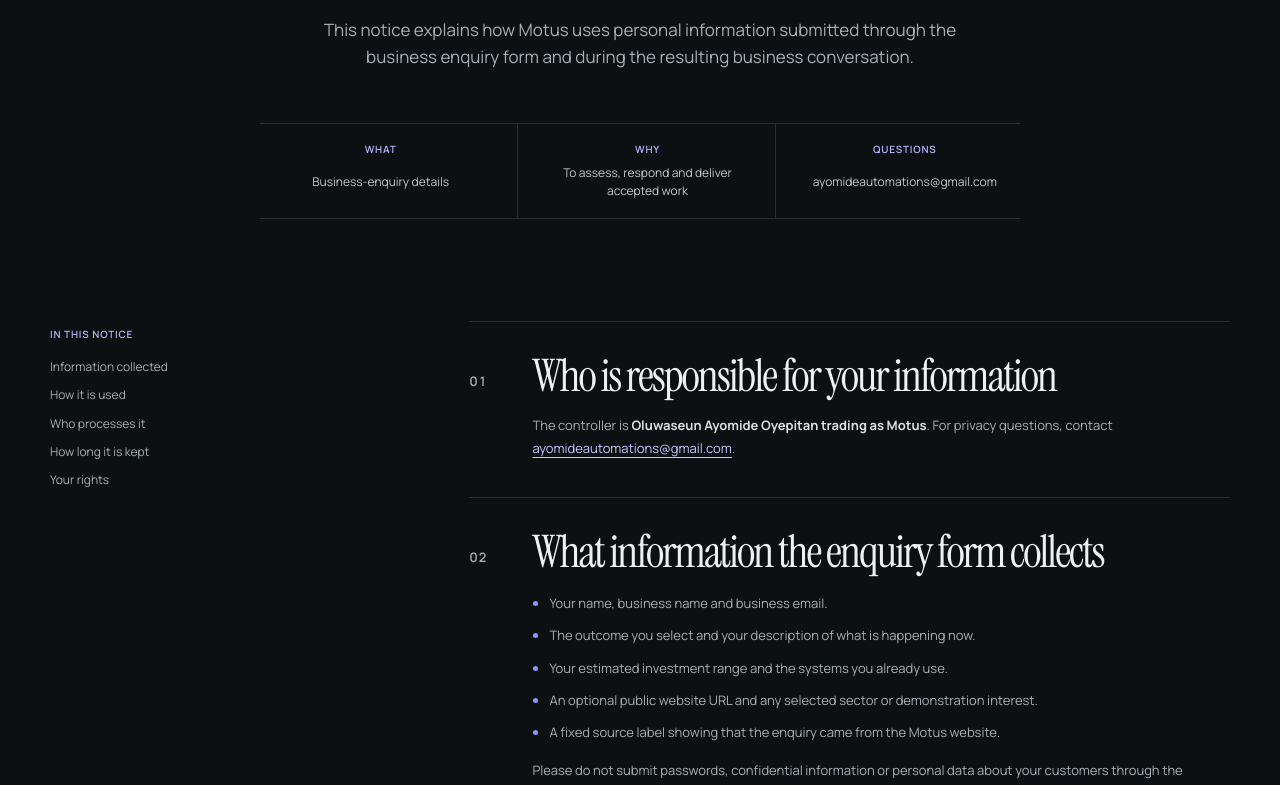
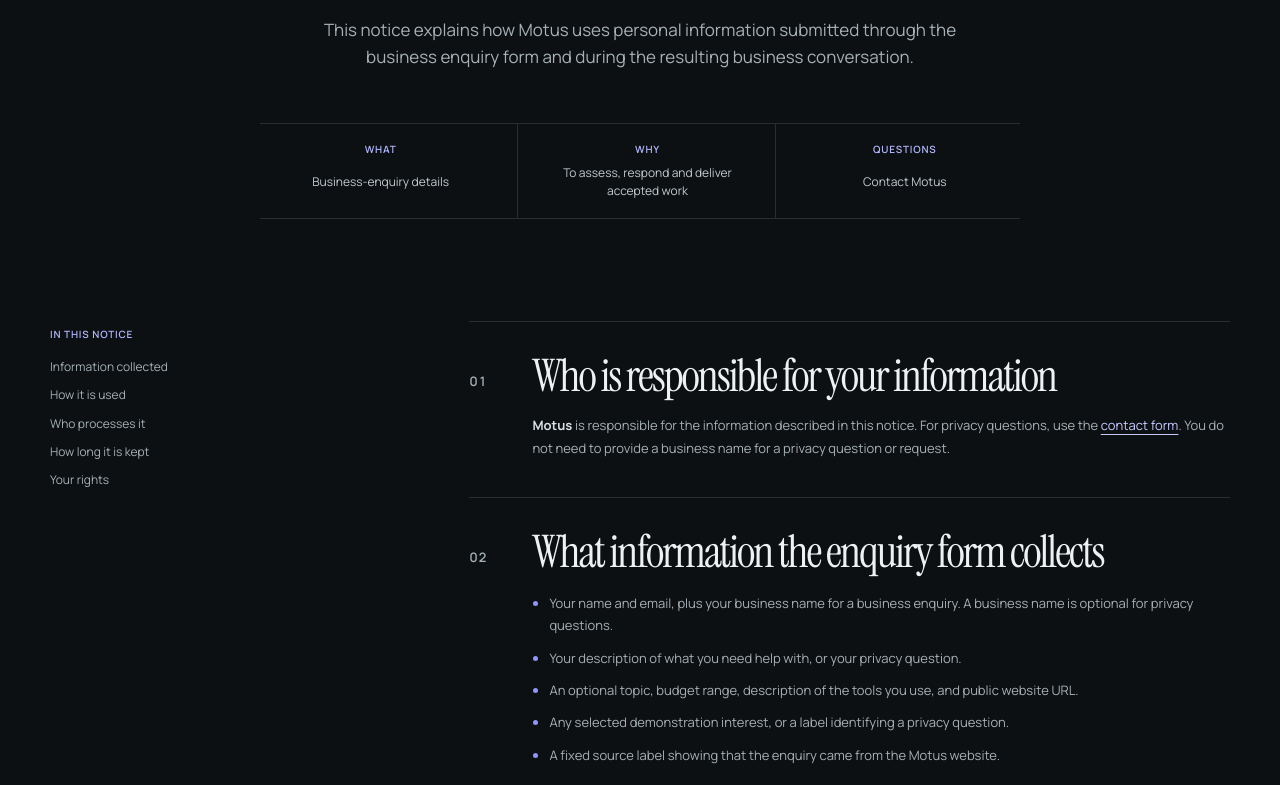
Before and after one commit to Motusai84/motus-agency-site, a Next.js app: page /privacy in a window 1280 px wide. Shown: the part 295-1080 px from the top of the page. Built offline with nearby package versions, Linux system fonts and the light colour scheme; a web font is replaced by a local one.

Commit message:
Use Motus-only identity and align the admin calculator

```diff
--- a/app/layout.tsx
+++ b/app/layout.tsx
@@ -19,7 +19,7 @@
   metadataBase: new URL("https://motusautomation.co.uk"),
   title: "Motus | Websites and tools made for your business",
   description:
-    "Custom websites and business tools for UK small businesses. Make bookings, customer enquiries and everyday work easier. Based in London.",
+    "Custom websites and business tools for UK small businesses. Make bookings, customer enquiries and everyday work easier.",
   alternates: {
     canonical: "/",
   },
@@ -36,7 +36,7 @@
     card: "summary",
     title: "Motus | Websites and tools made for your business",
     description:
-      "Websites and tools made for your business. Based in London, working with UK small businesses.",
+      "Websites and tools made for your business. Built around the needs of UK small businesses.",
   },
   formatDetection: {
     email: false,
--- a/app/privacy/PrivacyHeader.tsx
+++ b/app/privacy/PrivacyHeader.tsx
@@ -23,7 +23,7 @@
       <nav aria-label="Primary navigation">
         <Link id="privacy-nav-home" href="/">Home</Link>
         <Link id="privacy-nav-pricing" href="/#pricing">Pricing</Link>
-        <Link id="privacy-nav-automation" href="/#automation">Automation</Link>
+        <Link id="privacy-nav-automation" href="/#automation">How it works</Link>
         <Link id="privacy-nav-contact" href="/#contact">Contact</Link>
       </nav>
       <div className="header-actions">
--- a/app/privacy/page.tsx
+++ b/app/privacy/page.tsx
@@ -14,7 +14,7 @@
 export default function PrivacyPage() {
   return (
     <main className={`landing-page ${styles.page}`}>
-      <a className={styles.skipLink} href="#main-content">Skip to privacy notice</a>
+      <a id="privacy-skip-link" className={styles.skipLink} href="#main-content">Skip to privacy notice</a>
       <PrivacyHeader />
 
       <div className={styles.content} id="main-content" tabIndex={-1}>
@@ -30,7 +30,7 @@
           <div className={styles.summary} aria-label="Privacy notice summary">
             <p><span>What</span> Business-enquiry details</p>
             <p><span>Why</span> To assess, respond and deliver accepted work</p>
-            <p><span>Questions</span> ayomideautomations@gmail.com</p>
+            <p><span>Questions</span> <Link id="privacy-summary-contact-link" href="/?privacy=1#contact">Contact Motus</Link></p>
           </div>
         </header>
 
@@ -50,8 +50,9 @@
               <div>
                 <h2>Who is responsible for your information</h2>
                 <p>
-                  The controller is <strong>Oluwaseun Ayomide Oyepitan trading as Motus</strong>. For privacy
-                  questions, contact <a href="mailto:ayomideautomations@gmail.com">ayomideautomations@gmail.com</a>.
+                  <strong>Motus</strong> is responsible for the information described in this notice. For privacy
+                  questions, use the <Link id="privacy-responsible-contact-link" href="/?privacy=1#contact">contact form</Link>.
+                  You do not need to provide a business name for a privacy question or request.
                 </p>
               </div>
             </section>
@@ -61,10 +62,10 @@
               <div>
                 <h2>What information the enquiry form collects</h2>
                 <ul>
-                  <li>Your name, business name and business email.</li>
-                  <li>The outcome you select and your description of what is happening now.</li>
-                  <li>Your estimated investment range and the systems you already use.</li>
-                  <li>An optional public website URL and any selected sector or demonstration interest.</li>
+                  <li>Your name and email, plus your business name for a business enquiry. A business name is optional for privacy questions.</li>
+                  <li>Your description of what you need help with, or your privacy question.</li>
+                  <li>An optional topic, budget range, description of the tools you use, and public website URL.</li>
+                  <li>Any selected demonstration interest, or a label identifying a privacy question.</li>
                   <li>A fixed source label showing that the enquiry came from the Motus website.</li>
                 </ul>
                 <p>
@@ -141,7 +142,7 @@
                 <h2>Your rights</h2>
                 <p>
                   Depending on the circumstances, you may ask for access, correction, deletion, restriction or
-                  portability of your information, or object to its use. Contact Motus using the email above.
+                  portability of your information, or object to its use. Use the <Link id="privacy-rights-contact-link" href="/?privacy=1#contact">privacy contact form</Link> to contact Motus.
                 </p>
                 <p>
                   You can also complain to the{" "}
@@ -192,14 +193,14 @@
         <Link id="privacy-footer-home-link" className="logo" href="/">
           <span aria-hidden="true">✦</span> Motus
         </Link>
-        <p>Tailored digital systems for UK businesses.</p>
+        <p>Custom websites and business tools for UK small businesses.</p>
         <nav aria-label="Footer navigation">
-          <Link id="privacy-footer-solutions-link" href="/#solutions">Solutions</Link>
+          <Link id="privacy-footer-solutions-link" href="/#solutions">What we build</Link>
           <Link id="privacy-footer-examples-link" href="/demos">Examples</Link>
           <Link id="privacy-footer-pricing-link" href="/#pricing">Website pricing</Link>
           <Link id="privacy-footer-link" href="/privacy">Privacy</Link>
         </nav>
-        <small>© 2026 Oluwaseun Ayomide Oyepitan trading as Motus.</small>
+        <small>© 2026 Motus.</small>
       </footer>
     </main>
   );
--- a/components/App.tsx
+++ b/components/App.tsx
@@ -84,10 +84,10 @@
 ] as const;
 
 const process = [
-  ["Talk it through", "Tell me what you want to make easier and how your business works today."],
-  ["Agree the work", "We agree what I will build, the price and what is included before work starts."],
-  ["Build and check", "I build it, we try it together, and you approve it before it goes live."],
-  ["Keep it looked after", "I explain how to use it and provide the support we have agreed."],
+  ["Talk it through", "Tell us what you want to make easier and how your business works today."],
+  ["Agree the work", "We agree what to build, the price and what is included before work starts."],
+  ["Build and check", "We build it, check it with you, and get your approval before it goes live."],
+  ["Keep it looked after", "Get a clear explanation of how to use it and the support we have agreed."],
 ] as const;
 
 function subscribeToExample(onChange: () => void) {
@@ -103,9 +103,20 @@
   return new URLSearchParams(window.location.search).get("example") ?? "";
 }
 
+function getPrivacySnapshot() {
+  return new URLSearchParams(window.location.search).get("privacy") === "1";
+}
+
 function clearExampleInterest() {
   const url = new URL(window.location.href);
   url.searchParams.delete("example");
+  window.history.replaceState(window.history.state, "", url);
+  window.dispatchEvent(new Event("popstate"));
+}
+
+function clearPrivacyInterest() {
+  const url = new URL(window.location.href);
+  url.searchParams.delete("privacy");
   window.history.replaceState(window.history.state, "", url);
   window.dispatchEvent(new Event("popstate"));
 }
@@ -134,8 +145,9 @@
 
   const showroomDemos = demoCatalog.filter((demo) => demo.status === "ready");
   const exampleSlug = useSyncExternalStore(subscribeToExample, getExampleSnapshot, () => "");
+  const privacyEnquiry = useSyncExternalStore(subscribeToExample, getPrivacySnapshot, () => false);
   const selectedDemo = showroomDemos.find((demo) => demo.slug === exampleSlug && demo.url);
-  const enquiryOutcome = selectedOutcome ?? selectedDemo?.enquiryOutcome ?? "";
+  const enquiryOutcome = selectedOutcome ?? (privacyEnquiry ? "Privacy question" : selectedDemo?.enquiryOutcome ?? "");
   const estimate = useMemo(() => {
     const weeklyHours = Math.round(teamSize * 40 * (adminTime / 100));
     return { weeklyHours, annualCost: weeklyHours * hourlyCost * 52 };
@@ -221,15 +233,15 @@
     const data = new FormData(form);
     const payload = {
       fullName: String(data.get("fullName") ?? "").trim(),
-      businessName: String(data.get("businessName") ?? "").trim(),
+      businessName: String(data.get("businessName") ?? "").trim() || (privacyEnquiry ? "Privacy question" : ""),
       email: String(data.get("email") ?? "").trim(),
-      outcome: String(data.get("outcome") ?? "").trim() || "Something different",
+      outcome: privacyEnquiry ? "Privacy question" : String(data.get("outcome") ?? "").trim() || "Something different",
       headache: String(data.get("headache") ?? "").trim(),
       investment: String(data.get("investment") ?? "").trim() || "Not sure yet",
       existing: String(data.get("existing") ?? "").trim() || "Not provided yet",
       websiteUrl: String(data.get("websiteUrl") ?? "").trim(),
       website: String(data.get("website") ?? "").trim(),
-      system: selectedDemo?.title ?? "",
+      system: privacyEnquiry ? "" : selectedDemo?.title ?? "",
     };
     setFormStatus("sending");
     setFormMessage("Sending your enquiry…");
@@ -244,8 +256,9 @@
       form.reset();
       setSelectedOutcome(null);
       clearExampleInterest();
+      clearPrivacyInterest();
       setFormStatus("success");
-      setFormMessage("Thanks. Your enquiry has been received. I’ll reply by email within two business days.");
+      setFormMessage("Thanks. Your enquiry has been received. Motus will reply by email within two business days.");
     } catch (error) {
       setFormStatus("error");
       setFormMessage(error instanceof Error ? error.message : "Your enquiry could not be sent.");
@@ -347,7 +360,7 @@
 
       <section className="hero" id="main-content" tabIndex={-1} aria-labelledby="hero-title">
         <div className="hero-copy">
-          <p className="badge" data-enter="60">For small businesses · Based in London</p>
+          <p className="badge" data-enter="60">For UK small businesses</p>
           <h1 id="hero-title" data-enter="150">Websites and tools <em>made for your business.</em></h1>
           <p className="subheading" data-enter="240">Make it easier for customers to book, get in touch and work with you. Keep your customers, jobs and everyday tasks organised.</p>
           <div className="hero-actions" data-enter="330">
@@ -370,7 +383,7 @@
             <header className="dashboard-topbar">
               <div className="dashboard-brand"><span>M</span><strong>Motus</strong><i aria-hidden="true">⌄</i></div>
               <label className="search"><span aria-hidden="true">⌕</span><input id="dashboard-search" aria-describedby="dashboard-search-feedback" aria-label="Search illustrative preview" value={dashboardSearch} onChange={(event) => setDashboardSearch(event.target.value)} placeholder="Search work, people and actions" /><kbd>⌘ K</kbd><span className="dashboard-search-feedback" id="dashboard-search-feedback" role="status">{dashboardSearchTerm ? `${visibleDashboardWork.length} illustrative ${visibleDashboardWork.length === 1 ? "match" : "matches"}` : ""}</span></label>
-              <div className="dashboard-tools"><button id="dashboard-new-enquiry" type="button" aria-label="Add a fictional enquiry to the preview" onClick={() => handleDashboardAction("New enquiry")}>New enquiry</button><button id="dashboard-notifications" className="dashboard-notifications" type="button" aria-label="Read illustrative notifications" onClick={() => setDashboardMessage("No new notifications in this fictional preview.")}>◌</button><b>AY</b></div>
+              <div className="dashboard-tools"><button id="dashboard-new-enquiry" type="button" aria-label="Add a fictional enquiry to the preview" onClick={() => handleDashboardAction("New enquiry")}>New enquiry</button><button id="dashboard-notifications" className="dashboard-notifications" type="button" aria-label="Read illustrative notifications" onClick={() => setDashboardMessage("No new notifications in this fictional preview.")}>◌</button><b>M</b></div>
             </header>
             <div className="dashboard-body">
               <nav className="sidebar" aria-label="Illustrative dashboard navigation">
@@ -466,20 +479,26 @@
 
       <section className="site-section pricing-section" id="pricing" aria-labelledby="pricing-title"><div className="section-intro reveal"><span>Website prices</span><h2 id="pricing-title">A clear place to start.</h2><p>We talk through what you need and choose a suitable website package. Workspaces and other business tools are priced separately once we agree the work.</p></div><div className="package-grid">{packages.map(([name, price, care, text, features], index) => <article className={`package${index === 1 ? " featured" : ""} reveal`} key={name}>{index === 1 && <em>Most useful for established businesses</em>}<span>{name}</span><strong>{price}</strong><small>{care} website care</small><p>{text}</p><ul>{features.map((feature) => <li key={feature}>{feature}</li>)}</ul><a id={`package-${index + 1}-link`} href="#contact" onClick={() => setSelectedOutcome(name)}>Tell us what you need <b aria-hidden="true">→</b></a></article>)}</div><p className="vat-note reveal">Motus is not currently VAT registered. VAT is not added to the prices shown.</p></section>
 
-      <section className="site-section process-section" id="about" aria-labelledby="process-title"><div className="section-intro reveal"><span>The person behind Motus</span><h2 id="process-title">Hi, I’m Seun.</h2><p>I’m based in London. I build custom websites and workspaces for small businesses, starting with what you want to make easier.</p><p className="muted-note">We talk it through, agree the work and check it together. You know who is building it and what support is included.</p></div><ol className="process-list">{process.map(([title, text], index) => <li className="reveal" key={title}><span>{String(index + 1).padStart(2, "0")}</span><div><strong>{title}</strong><p>{text}</p></div></li>)}</ol></section>
+      <section className="site-section process-section" id="about" aria-labelledby="process-title"><div className="section-intro reveal"><span>Working with Motus</span><h2 id="process-title">Clear steps. Agreed from the start.</h2><p>Custom websites and workspaces, built around what your business needs.</p><p className="muted-note">We talk it through, agree the work and check it together. You know what is being built and what support is included.</p></div><ol className="process-list">{process.map(([title, text], index) => <li className="reveal" key={title}><span>{String(index + 1).padStart(2, "0")}</span><div><strong>{title}</strong><p>{text}</p></div></li>)}</ol></section>
 
       <section className="site-section contact-section" id="contact" aria-labelledby="contact-title">
         <div className="section-intro reveal">
           <span>A useful first step</span>
-          <h2 id="contact-title" tabIndex={-1}>Tell us what you’d like to make easier.</h2>
-          <p>A few lines about your business and what you need are enough to start. I’ll normally reply by email within two business days with a next step.</p>
+          <h2 id="contact-title" tabIndex={-1}>{privacyEnquiry ? "Contact Motus about your information." : "Tell us what you’d like to make easier."}</h2>
+          <p>{privacyEnquiry ? "Use this form for a privacy question or a request about your information. A business name is optional. Motus normally replies by email within two business days." : "A few lines about your business and what you need are enough to start. Motus normally replies by email within two business days with a next step."}</p>
           <div className="contact-trust">
             <p><strong>We agree the work first.</strong> You know the price and what is included before building starts.</p>
             <p><strong>You stay in control.</strong> Anything important or unclear comes back to you to check.</p>
           </div>
         </div>
         <form className="light-form reveal" id="enquiry-form" onSubmit={handleSubmit}>
-          {selectedDemo && (
+          {privacyEnquiry && (
+            <div className="enquiry-interest" role="status">
+              <p><strong>Privacy question</strong></p>
+              <button id="enquiry-clear-privacy" type="button" onClick={() => { setSelectedOutcome(null); clearPrivacyInterest(); }}>Return to business enquiry</button>
+            </div>
+          )}
+          {!privacyEnquiry && selectedDemo && (
             <div className="enquiry-interest" role="status">
               <p>Asking about <strong>{selectedDemo.name ?? selectedDemo.title}</strong> · {selectedDemo.category}</p>
               <button id="enquiry-clear-example" type="button" onClick={clearExampleInterest}>Clear example</button>
@@ -487,19 +506,21 @@
           )}
           <div className="form-pair">
             <label htmlFor="enquiry-name">Your name<input id="enquiry-name" name="fullName" autoComplete="name" maxLength={100} required /></label>
-            <label htmlFor="enquiry-business">Business name<input id="enquiry-business" name="businessName" autoComplete="organization" maxLength={160} required /></label>
+            <label htmlFor="enquiry-business">Business name{privacyEnquiry && <small>(optional)</small>}<input id="enquiry-business" name="businessName" autoComplete="organization" maxLength={160} required={!privacyEnquiry} /></label>
           </div>
           <label htmlFor="enquiry-email">Your email<input id="enquiry-email" name="email" type="email" autoComplete="email" maxLength={200} required /></label>
-          <label htmlFor="enquiry-problem">What would you like help with?<textarea id="enquiry-problem" name="headache" rows={4} maxLength={1200} placeholder="Tell us what you need or what is getting in the way." required /></label>
+          <label htmlFor="enquiry-problem">{privacyEnquiry ? "Your privacy question" : "What would you like help with?"}<textarea id="enquiry-problem" name="headache" rows={4} maxLength={1200} placeholder={privacyEnquiry ? "Briefly describe your question or request. Leave out sensitive details." : "Tell us what you need or what is getting in the way."} required /></label>
           <label htmlFor="enquiry-outcome">What is this about? <small>(optional)</small>
             <select id="enquiry-outcome" name="outcome" value={enquiryOutcome} onChange={(event) => setSelectedOutcome(event.target.value)}>
               <option value="">Not sure yet</option>
-              {solutions.map(([, title]) => <option key={title}>{title}</option>)}
-              {packages.map(([name]) => <option key={name}>{name}</option>)}
-              <option>Something different</option>
+              {privacyEnquiry ? <option>Privacy question</option> : <>
+                {solutions.map(([, title]) => <option key={title}>{title}</option>)}
+                {packages.map(([name]) => <option key={name}>{name}</option>)}
+                <option>Something different</option>
+              </>}
             </select>
           </label>
-          <details className="enquiry-details">
+          {!privacyEnquiry && <details className="enquiry-details">
             <summary id="enquiry-more-details">Add more details <span>(optional)</span></summary>
             <div className="enquiry-details-fields">
               <label htmlFor="enquiry-investment">Do you have a budget in mind?
@@ -510,7 +531,7 @@
               <label htmlFor="enquiry-existing">What do you use now?<input id="enquiry-existing" name="existing" maxLength={300} placeholder="A website, booking app, spreadsheet or something else" /></label>
               <label htmlFor="enquiry-url">Your website<input id="enquiry-url" name="websiteUrl" type="url" maxLength={500} placeholder="https://" /></label>
             </div>
-          </details>
+          </details>}
           <label className="honeypot" aria-hidden="true" htmlFor="enquiry-website">Leave this field empty<input id="enquiry-website" name="website" tabIndex={-1} autoComplete="off" /></label>
           <p>This is an enquiry, with no commitment to buy. Please leave out passwords, private business information and personal details about your customers. <Link id="enquiry-privacy-link" href="/privacy">Read the privacy notice.</Link></p>
           <button id="enquiry-submit-button" type="submit" disabled={formStatus === "sending"}>{formStatus === "sending" ? "Sending…" : "Send enquiry"} <b aria-hidden="true">→</b></button>
@@ -518,7 +539,7 @@
         </form>
       </section>
 
-      <footer className="site-footer"><a id="footer-home-link" className="logo" href="#top"><span aria-hidden="true">✦</span> Motus</a><p>Custom websites and business tools. Based in London.</p><nav aria-label="Footer navigation"><a id="footer-solutions-link" href="#solutions">What we build</a><Link id="footer-examples-link" href="/demos">Examples</Link><a id="footer-pricing-link" href="#pricing">Website pricing</a><Link id="footer-privacy-link" href="/privacy">Privacy</Link></nav><small>© 2026 Oluwaseun Ayomide Oyepitan trading as Motus.</small></footer>
+      <footer className="site-footer"><a id="footer-home-link" className="logo" href="#top"><span aria-hidden="true">✦</span> Motus</a><p>Custom websites and business tools for UK small businesses.</p><nav aria-label="Footer navigation"><a id="footer-solutions-link" href="#solutions">What we build</a><Link id="footer-examples-link" href="/demos">Examples</Link><a id="footer-pricing-link" href="#pricing">Website pricing</a><Link id="footer-privacy-link" href="/privacy">Privacy</Link></nav><small>© 2026 Motus.</small></footer>
     </main>
   );
 }
--- a/components/SiteFooter.tsx
+++ b/components/SiteFooter.tsx
@@ -6,7 +6,7 @@
     <footer className={styles.footer}>
       <div>
         <Link id="footer-home-link" className={styles.footerWordmark} href="/">Motus</Link>
-        <p>Custom websites and business tools. Based in London.</p>
+        <p>Custom websites and business tools for UK small businesses.</p>
       </div>
       <nav aria-label="Footer navigation">
         <Link id="footer-solutions-link" href="/#solutions">What we build</Link>
@@ -15,7 +15,7 @@
         <Link id="footer-privacy-link" href="/privacy">Privacy</Link>
         <Link id="footer-contact-link" href="/#contact">Tell us what you need</Link>
       </nav>
-      <p className={styles.footerGate}>© 2026 Oluwaseun Ayomide Oyepitan trading as Motus.</p>
+      <p className={styles.footerGate}>© 2026 Motus.</p>
     </footer>
   );
 }
```
Also changed, not shown: app/motionsite.css (+1 -1 lines), 1 other file (tests, documents, lock files or other folders).
